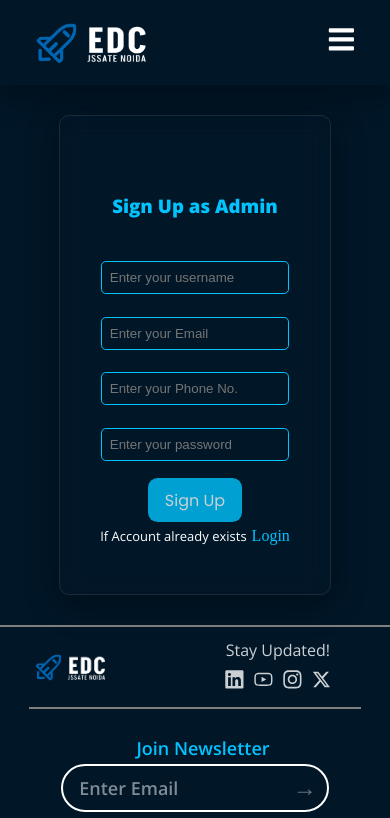
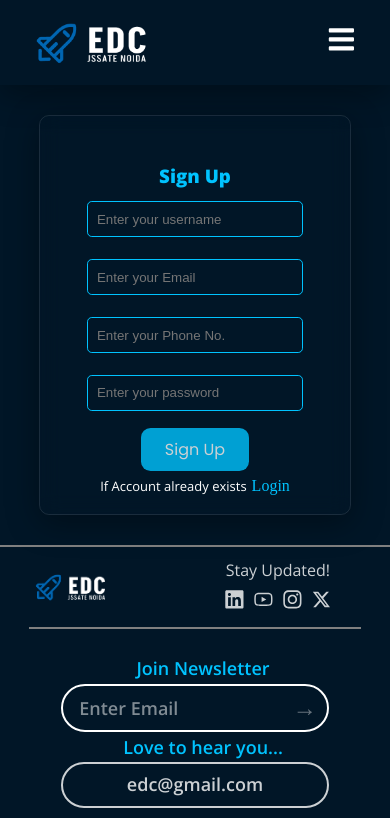
Before and after one commit to Ashish90278/EDC_Website, a React (Vite) app in the folder client/: page /signup in a window 390 px wide. Shown: the top 818 px of the page. Built offline with nearby package versions, Linux system fonts and the light colour scheme.

Commit message:
SignUp and Login Page UI update

```diff
--- a/client/package.json
+++ b/client/package.json
@@ -1,7 +1,7 @@
 {
   "name": "EDC_client",
   "private": false,
-  "version": "1.3.6",
+  "version": "1.3.7",
   "type": "module",
   "scripts": {
     "dev": "vite",
--- a/client/src/pages/Login.css
+++ b/client/src/pages/Login.css
@@ -72,15 +72,25 @@
     /* width: 100%; */
     margin: 115px 30px 30px 30px;
   }
-    form div{
+  form div {
     width: 100%;
   }
-
   .login-container form input {
     width: 70%;
-      /* padding: 5%; */
   }
   .login-container form button {
     width: 35%;
   }
 }
+
+@media screen and (max-width: 1200px) {
+  .login-container h3 {
+    margin-top: 4rem;
+  }
+  .login-container input {
+    margin: 0rem;
+  }
+  .login-container form{
+    margin-top: 40px;
+  }
+}
--- a/client/src/pages/Login.jsx
+++ b/client/src/pages/Login.jsx
@@ -28,7 +28,7 @@
     <>
       <div className="container">
         <div className="login-container">
-          <h3>Admin Login</h3>
+          <h3>Login</h3>
           <form onSubmit={handleSubmit}>
 
             <div>
--- a/client/src/pages/Signup.css
+++ b/client/src/pages/Signup.css
@@ -120,3 +120,18 @@
     width: 35%;
   }
 }
+@media screen and (max-width: 400px) {
+  .form-container {
+    height: 25rem;
+    /* width: 100%; */
+    margin: 115px 10px 30px 10px;
+  }
+
+  .form-container form input {
+    width: 70%;
+    /* padding: 5%; */
+  }
+  .form-container form button {
+    width: 35%;
+  }
+}
--- a/client/src/pages/Signup.jsx
+++ b/client/src/pages/Signup.jsx
@@ -63,7 +63,7 @@
     <>
       <div className="container">
         <div className="form-container">
-          <h3>Sign Up as Admin</h3>
+          <h3>Sign Up</h3>
           <form onSubmit={handleSubmit}>
             <div>
               <input
```
Lines whose indentation alone changed are shown as unchanged.
